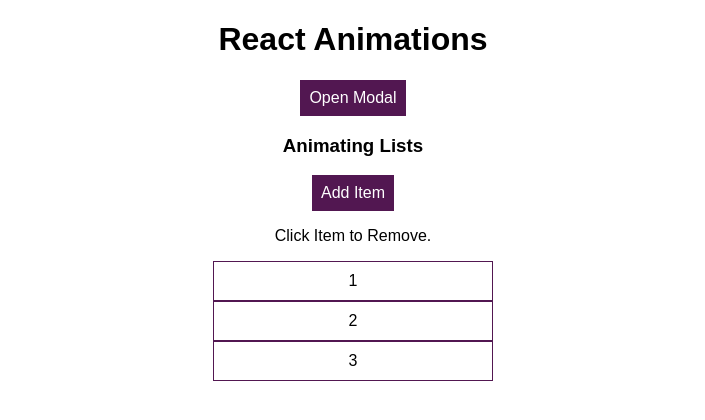
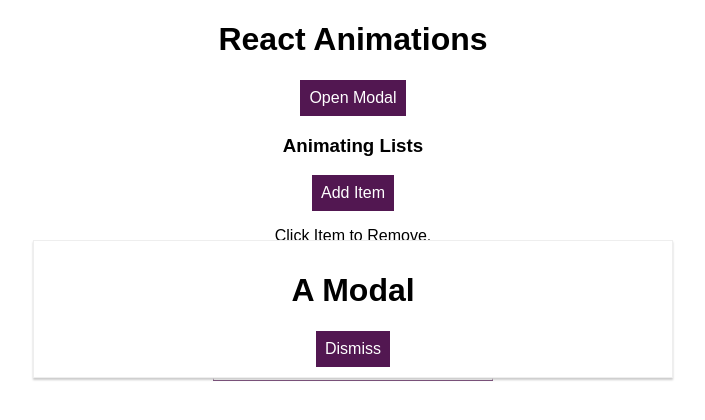
Before and after one commit to deepalikumar/animations-in-CSS, a React (Create React App) app: page / in a window 1280 px wide. Shown: the top 420 px of the page, without its empty margins (287-992 px from the left). Built offline with nearby package versions, Linux system fonts and the light colour scheme.

Commit message:
added animations to the css

```diff
--- a/src/components/Modal/Modal.css
+++ b/src/components/Modal/Modal.css
@@ -10,14 +10,46 @@
     top: 30%;
     left: 25%;
     width: 50%;
+    transition: all 300ms ease-out;
 }
 
 
 .ModalOpen {
-    display: block;
-
+    animation: openModel 0.4s ease-out forwards;
 }
 
 .ModalClosed {
-    display: none;
+    animation: closeModel 0.4s ease-out forwards;
 }
+
+
+@keyframes openModal {
+    0% {
+        opacity: 0;
+        transform: translateY(-100%);
+    }
+    50% {
+        opacity: 0.8;
+        transform: translateY(-20%);
+    }
+    100% {
+        opacity: 1;
+        transform: translateY(0);
+    }
+}
+
+
+@keyframes closeModal {
+    0% {
+        opacity: 1;
+        transform: translateY(0);
+    }
+    50% {
+        opacity: 0.8;
+        transform: translateY(20%);
+    }
+    100% {
+        opacity: 0;
+        transform: translateY(-100%);
+    }
+}
```
